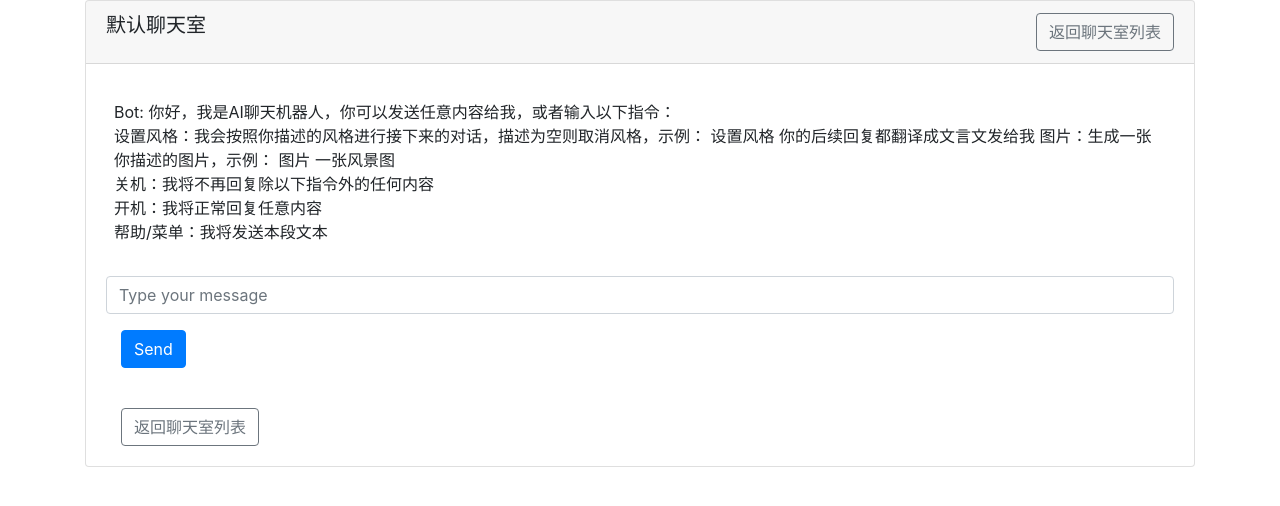
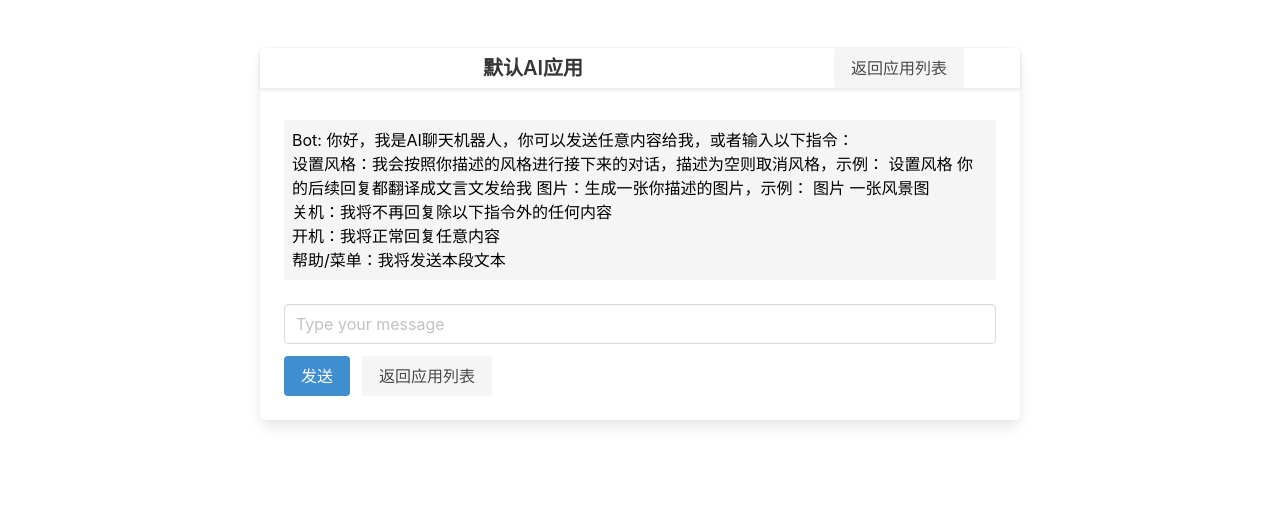
Before and after one commit to 644233454/liteliteai, a Flask app: page /chatroom in a window 1280 px wide. Shown: the top 506 px of the page. Run offline with Flask 3, Linux system fonts and the light colour scheme; the visitor is signed in with stand-in values (Sample User, id 1); data comes from the database, SQL or seed files in the repository; data that the repository does not hold is empty; parts of the project's set-up code (start-up, migrations or seed data) failed here and were passed over; some libraries are stand-ins or nearby versions.

Commit message:
修改样式

```diff
--- a/dbcommon/model.py
+++ b/dbcommon/model.py
@@ -28,7 +28,7 @@ class Message(db.Model):
 class ChatRoom(db.Model):
     __tablename__ = 'chat'
     id = db.Column(db.Integer, primary_key=True)
-    chat_title = db.Column(db.String(30), nullable=True, default="默认聊天室")
+    chat_title = db.Column(db.String(30), nullable=True, default="默认AI应用")
     chat_id = db.Column(db.String(30), nullable=True)
     setting = db.Column(db.String(10))
     status = db.Column(db.Integer, default=1)
--- a/index.py
+++ b/index.py
@@ -31,7 +31,7 @@ def chatroom():
         else:
             chat_room = ChatRoom.query.filter_by(user_id=user_id, chat_id=chat_id).limit(1).first()
             if chat_room is None:
-                flash('聊天室不存在')
+                flash('AI应用不存在')
                 return redirect(url_for('index.chat_rooms'))
 
         messages = Message.query.filter_by(user_id=user_id, chat_id=chat_id).order_by(Message.created_at.desc()).limit(
@@ -109,7 +109,7 @@ def add_chatroom():
     chatroom = ChatRoom(chat_title=chat_title, chat_id=chat_id, setting=setting, user_id=user_id)
     db.session.add(chatroom)
     db.session.commit()
-    flash('聊天室已创建')
+    flash('AI应用已创建')
     return redirect(url_for('index.chat_rooms'))
 
 
@@ -136,7 +136,7 @@ def register():
 
         chat_id = f"chat_user_{user.id}"
 
-        chat_setting = ChatRoom(user_id=user.id, chat_id=chat_id, chat_title="默认聊天室")
+        chat_setting = ChatRoom(user_id=user.id, chat_id=chat_id, chat_title="默认AI应用")
         db.session.add(chat_setting)
 
         db.session.commit()
--- a/service/chatbot.py
+++ b/service/chatbot.py
@@ -260,6 +260,8 @@ def long_running_task(app_context, messages_data, user_id, chat_id):
                 stream=True
             )
             response_str = ''
+            line = 0
+            publish_str = ''
             for response_json in responses:
                 choice = response_json['choices'][0]
                 if choice['finish_reason'] == 'stop':
@@ -279,10 +281,18 @@ def long_running_task(app_context, messages_data, user_id, chat_id):
                 else:
                     char = choice['text']
 
-                sse.publish({"message": char}, type='chat', channel=chat_id)
-                app.logger.info(char)
+                publish_str += char
+                response_str += char
+                line = line + 1
+                if line > 2:
+                    sse.publish({"message": publish_str}, type='chat', channel=chat_id)
+                    app.logger.info(publish_str)
+                    line = 0
+                    publish_str = ''
+            if line != 0 and line <= 2:
+                sse.publish({"message": publish_str}, type='chat', channel=chat_id)
+                app.logger.info(publish_str)
 
-                response_str += char
             message = Message(role="assistant", content=response_str, user_id=user_id, chat_id=chat_id)
             db.session.add(message)
             db.session.commit()
--- a/static/css/marked.css
+++ b/static/css/marked.css
@@ -107,8 +107,17 @@ img {
 }
 
 .mine {
-    background-color: #000000;
-    color: #fff;
+    background-color: #000000 !important;
+    color: #fff !important;
+}
+
+.botmsg {
+    background-color: #efe5e5;
+    color: black;
+}
+
+pre {
+    padding: 0 !important;
 }
 
 .other {
--- a/templates/chat_room.html
+++ b/templates/chat_room.html
@@ -2,75 +2,74 @@
 <html>
 <head>
     <meta charset="utf-8" name="viewport" content="width=device-width,initial-scale=1.0">
-    <title>LiteLiteAI</title>
+    <title>小小AI应用</title>
     <link rel="stylesheet" href="../static/css/marked.css">
-
     <link rel="shortcut icon" href="../static/favicon.ico" type="image/x-icon">
+    <link rel="stylesheet" href="https://cdnjs.cloudflare.com/ajax/libs/bulma/0.9.2/css/bulma.min.css">
 </head>
 <body>
+<section class="section">
     <div class="container">
-    <div class="row justify-content-center">
-        <div class="col-md-8 col-lg-12">
+        <div class="columns is-centered">
+            <div class="column is-8-desktop is-12-tablet">
                 <div class="card">
-                <div class="card-header">
-                    <div class="row">
-                        <div class="col">
-                            <h5 class="mb-0">{{ chat_room.chat_title }}</h5>
+                    <header class="card-header">
+                        <div class="columns is-vcentered" style="width: 100%;">
+                            <div class="column is-three-quarters-desktop">
+                                <h5 class="title is-5 has-text-centered">{{ chat_room.chat_title }}</h5>
                             </div>
-                        <div class="col-auto">
-                            <a href="{{ url_for('index.chat_rooms') }}" class="btn btn-outline-secondary">
-                                返回聊天室列表
+                            <div class="column is-narrow">
+                                <div class="buttons is-right">
+                                    <a href="{{ url_for('index.chat_rooms') }}" class="button is-light">
+                                        返回应用列表
                                     </a>
                                 </div>
                             </div>
                         </div>
-                <div class="card-body">
+                    </header>
+                    <div class="card-content">
                         <div id="conversation">
                             {% for message in messages %}
-                            {#                            <div class="old-msg">#}
                                 {% if message.role == 'user' %}
-                                <div class="message mine">我： {{ message.content | safe }}</div>
-
+                                    <div class="message mine">我： {{ message.content }}</div>
                                 {% else %}
                                     <div class="message botmsg">Bot: {{ message.content | safe }}</div>
                                 {% endif %}
-                            {#                            </div>#}
                             {% endfor %}
                             <div id="last-message"></div>
                         </div>
                         <form>
-                        <div class="form-group">
-                            <input type="text" id="message" class="form-control" placeholder="Type your message">
+                            <div class="field">
+                                <div class="control">
+                                    <input type="text" id="message" class="input" placeholder="Type your message">
                                 </div>
-                        <div class="col-auto">
-                            <button type="submit" class="btn btn-primary">Send</button>
                             </div>
-                    </form>
+                            <div class="field is-grouped">
+                                <div class="control">
+                                    <button type="submit" class="button is-info">发送</button>
                                 </div>
-                <div class="card-body">
-                    <div class="col-auto">
-                        <a href="{{ url_for('index.chat_rooms') }}" class="btn btn-outline-secondary">
-                            返回聊天室列表
+                                <div class="control">
+                                    <a href="{{ url_for('index.chat_rooms') }}" class="button is-light">
+                                        返回应用列表
                                     </a>
                                 </div>
                             </div>
-                {#                <div class="card-body">#}
-                {#                    <button id="recordButton" type="button">Record</button>#}
-                {#                    <button id="stopButton" type="button" disabled>Stop</button>#}
-                {#                </div>#}
-
+                        </form>
                     </div>
                 </div>
             </div>
         </div>
+    </div>
+</section>
 
-<link rel="stylesheet" href="https://cdn.bootcdn.net/ajax/libs/twitter-bootstrap/4.6.0/css/bootstrap.min.css">
-<link rel="stylesheet" href="https://cdn.bootcss.com/bootstrap/4.0.0/css/bootstrap.min.css">
+<link rel="stylesheet" href="https://cdnjs.cloudflare.com/ajax/libs/bulma/0.9.2/css/bulma.min.css">
+{#<link rel="stylesheet" href="https://cdn.bootcdn.net/ajax/libs/twitter-bootstrap/4.6.0/css/bootstrap.min.css">#}
+{#<link rel="stylesheet" href="https://cdn.bootcss.com/bootstrap/4.0.0/css/bootstrap.min.css">#}
 <link rel="stylesheet" href="//cdnjs.cloudflare.com/ajax/libs/highlight.js/11.3.1/styles/atom-one-dark.min.css">
 <script src="../static/js/marked.min.js"></script>
 <script src="https://cdn.bootcdn.net/ajax/libs/highlight.js/11.2.0/highlight.min.js"></script>
 <script src="https://cdn.bootcdn.net/ajax/libs/jquery/3.6.0/jquery.min.js"></script>
-<script src="https://cdn.bootcdn.net/ajax/libs/twitter-bootstrap/4.6.0/js/bootstrap.min.js"></script>
+<script defer src="https://cdnjs.cloudflare.com/ajax/libs/bulma/0.9.2/js/bulma.min.js"></script>
 <script src="https://unpkg.com/mic-recorder-to-mp3@2.2.1/dist/index.min.js"></script>
 
 <script>
@@ -84,42 +83,26 @@
     });
     document.querySelectorAll('.botmsg').forEach((box) => {
         box.innerHTML = marked.parse(box.innerHTML)
+        copyCode(box)
     });
     hljs.highlightAll();
+    document.querySelectorAll('code').forEach((code) => {
+        hljs.highlightBlock(code);
+    });
 
     function addMessage(message, className) {
         var conversation = document.getElementById('conversation');
         var div = document.createElement('div');
         div.classList.add('message');
         div.classList.add(className);
-        var isBot = className == "botmsg";
-        div.innerHTML = isBot ? marked.parse(message) : message;
+        if (className == "botmsg") {
+            div.innerHTML = marked.parse(message);
+        } else {
+            div.textContent = message;
+        }
         conversation.appendChild(div);
-        document.querySelectorAll('code').forEach((code) => {
-            hljs.highlightBlock(code);
-        });
-        if (isBot) {
-            div.querySelectorAll('pre code').forEach((block) => {
-                var copyBtn = document.createElement('button');
-                copyBtn.className = 'btn btn-sm btn-outline-secondary copy-button';
-                copyBtn.textContent = 'Copy';
-                copyBtn.addEventListener('click', function () {
-                    navigator.clipboard.writeText(block.textContent)
-                        .then(() => {
-                            console.log('Text copied to clipboard');
-                            copyBtn.textContent = 'Copied!';
-                            setTimeout(function () {
-                                copyBtn.textContent = 'Copy';
-                            }, 2000);
-                        })
-                        .catch(err => {
-                            console.error('Error in copying text: ', err);
-                        });
 
-                });
-                block.parentNode.insertBefore(copyBtn, block.nextSibling);
-            });
-        }
+
         return div
     }
 
@@ -202,13 +185,46 @@
         try {
             var data = JSON.parse(event.data);
             chat_content += data.message;
+
+            highlightCode(divBox);
+            copyCode(divBox);
+
+
+        } catch (err) {
+            console.error('Error parsing chat event data:', err);
+        }
+    }
+
+    function highlightCode(divBox) {
         divBox.innerHTML = marked.parse(chat_content);
         document.querySelectorAll('code').forEach((code) => {
             hljs.highlightBlock(code);
         });
-        } catch (err) {
-            console.error('Error parsing chat event data:', err);
     }
+
+
+    function copyCode(div) {
+        div.querySelectorAll('pre code').forEach((block) => {
+            var copyBtn = document.createElement('button');
+            copyBtn.className = 'btn btn-sm btn-outline-secondary copy-button';
+            copyBtn.textContent = 'Copy';
+            copyBtn.addEventListener('click', function () {
+                navigator.clipboard.writeText(block.textContent)
+                    .then(() => {
+                        console.log('Text copied to clipboard');
+                        copyBtn.textContent = 'Copied!';
+                        setTimeout(function () {
+                            copyBtn.textContent = 'Copy';
+                        }, 2000);
+                    })
+                    .catch(err => {
+                        console.error('Error in copying text: ', err);
+                    });
+
+            });
+            block.parentNode.insertBefore(copyBtn, block.nextSibling);
+        });
+
     }
 
     function onEventSourceError(event) {
```
Also changed, not shown: templates/chat_rooms.html (+28 -19 lines), templates/create_chatroom.html (+22 -13 lines), templates/login.html (+31 -21 lines), templates/register.html (+39 -25 lines). Lines whose indentation alone changed are shown as unchanged.
